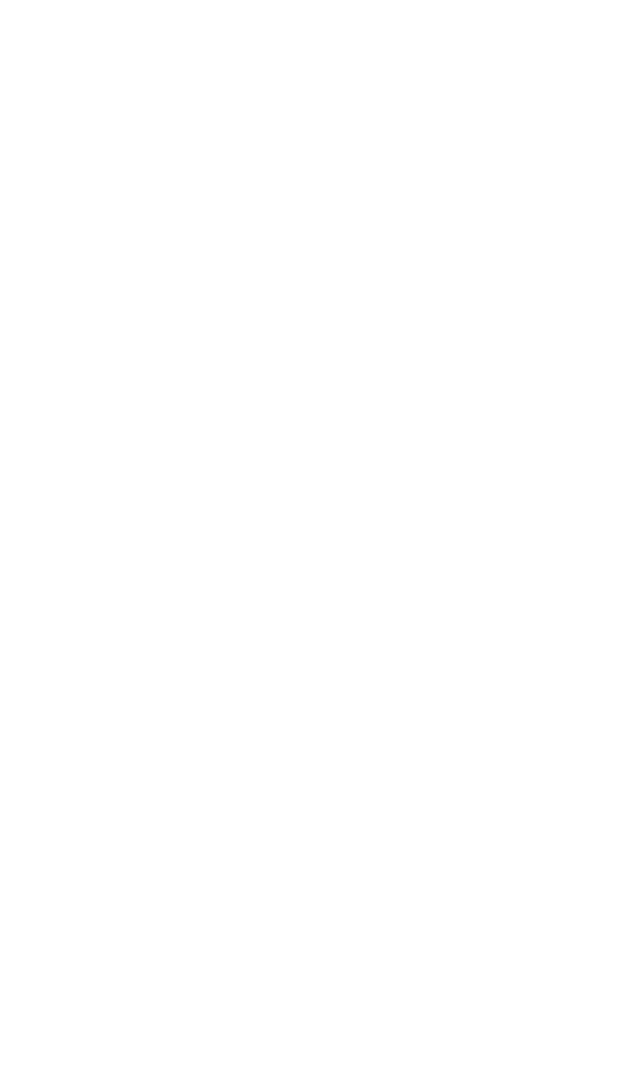
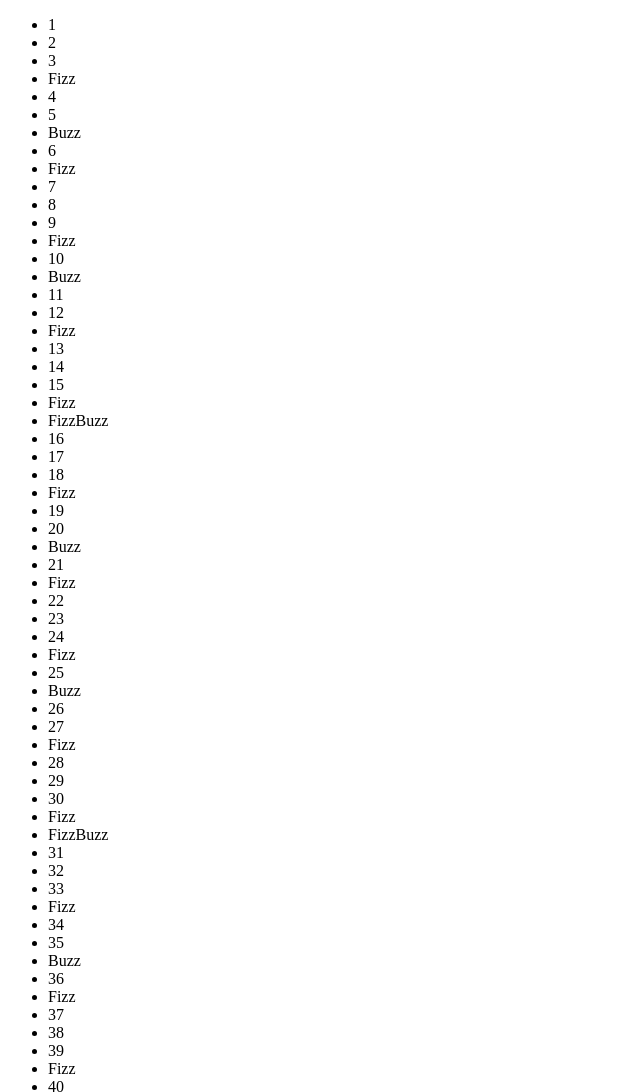
Before and after one commit to nicoalivernini/js-fizzbuzz, a plain HTML site: page index.html in a window 1280 px wide. Shown: the top 1092 px of the page, without its empty margins (0-640 px from the left). Before the commit the page ends 800 px from the top, so only its background shows below. Drawn offline with Linux system fonts and the light colour scheme.

Commit message:
Creazione if else

```diff
--- a/assets/js/main.js
+++ b/assets/js/main.js
@@ -1,9 +1,23 @@
 // Come faccio a sapere se un numero è divisibile per?
 // Abbiamo visto qualcosa di particolare che possiamo usare?
 
+var numeri = [];
 
 // Programma che stampa numeri da 1 a 100
+for (var i = 1; i < 100 + 1; i++) {
+  numeri = [i];
+  document.getElementById('numeri').innerHTML += "<li>" + numeri + "</li>"
 
-//Multipli di 3 stampiamo "Fizz" al posto del numero - possiamo utilizzare il %2?
+  //Multipli di 3 stampiamo "Fizz" al posto del numero - possiamo utilizzare il %2?
+  if (numeri %3 == 0) {
+    document.getElementById('numeri').innerHTML += "<li>" + "Fizz" + "</li>"
+  } //Multipli di 5 stampiano "Buzz" al posto del numero
+    else if (numeri %5 == 0) {
+    document.getElementById('numeri').innerHTML += "<li>" + "Buzz" + "</li>"
+  }
 
-//Multipli di 5 stampiano "Buzz" al posto del numero
+  // Per i numeri che sono sia multipli di 3 che di 5 stampi FizzBuzz.
+  if (numeri %3 == 0 && numeri %5 == 0) {
+    document.getElementById('numeri').innerHTML += "<li>" + "FizzBuzz" + "</li>"
+  }
+}
--- a/index.html
+++ b/index.html
@@ -7,7 +7,9 @@
   <title>Fizz Buzz</title>
 </head>
 <body>
+<ul id="numeri">
 
+</ul>
 <script src="./assets/js/main.js" charset="utf-8"></script>
 </body>
 </html>
```
